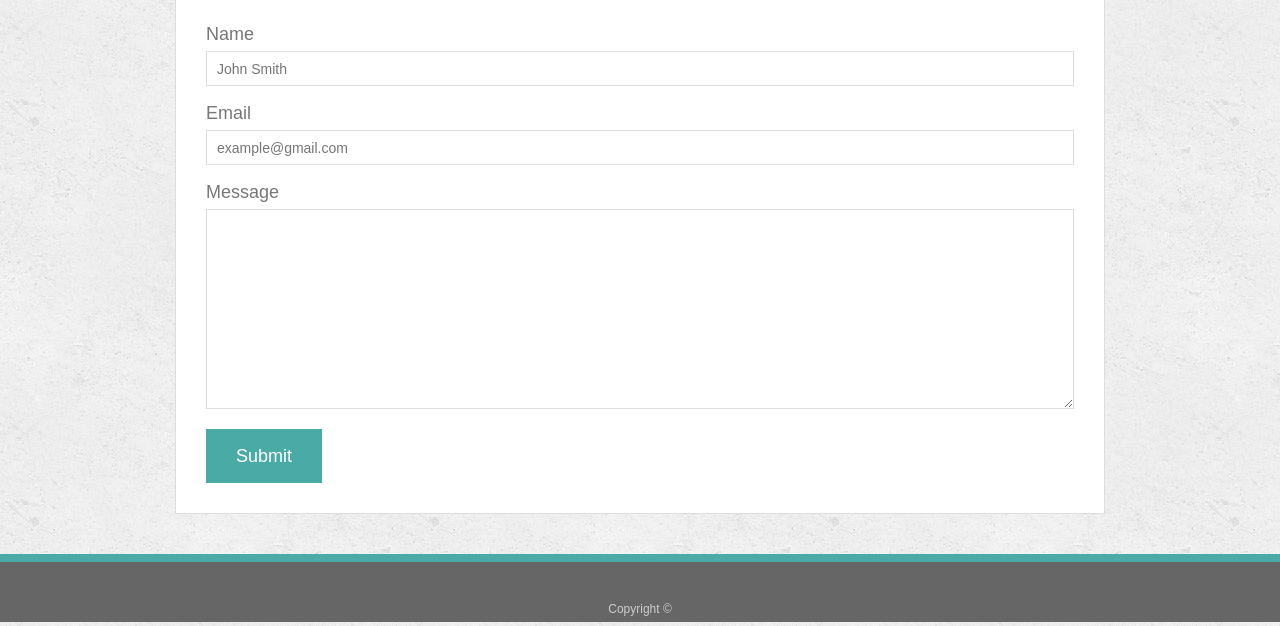
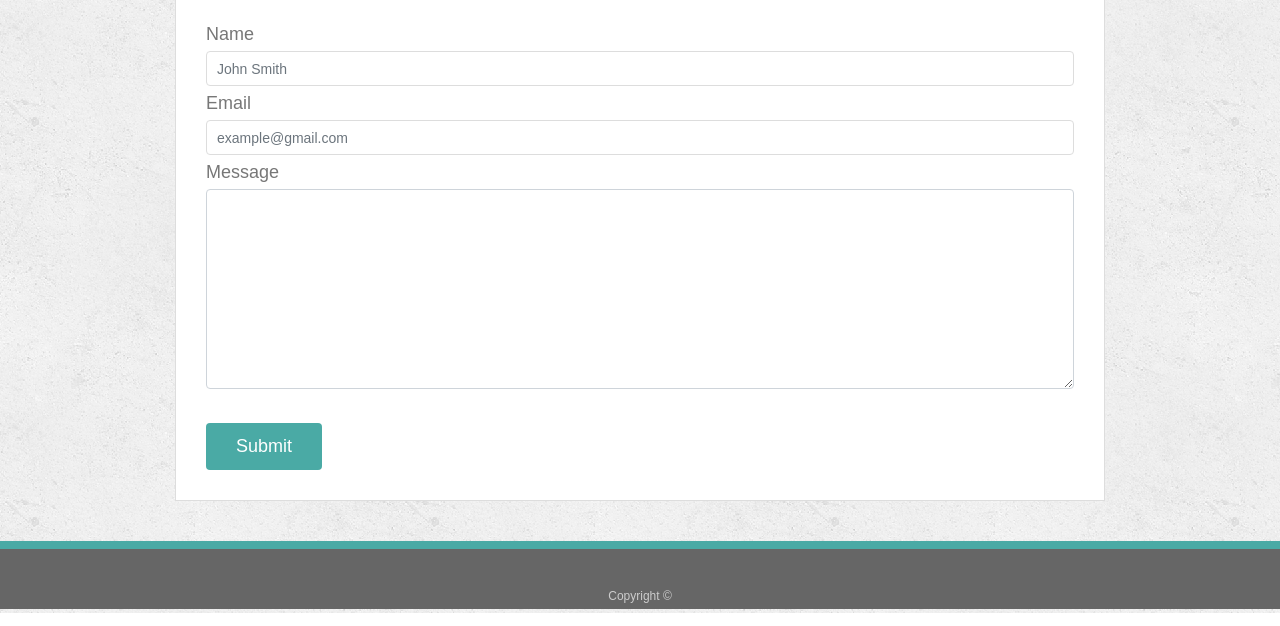
Before and after one commit to danbuckland1/Bootstrap-Portfolio, a plain HTML site: page contact.html in a window 1280 px wide. Shown: the part 236-862 px from the top of the page. Drawn offline with nearby package versions, Linux system fonts and the light colour scheme.

Commit message:
Finished Contact and Portfolio pages.

```diff
--- a/contact.html
+++ b/contact.html
@@ -38,7 +38,7 @@
     </div>
   </header> -->
 
-  <div id="main-container" class="container">
+  <!-- <div id="main-container" class="container">
     <section class="main-section">
       <h1>Contact</h1>
 
@@ -62,7 +62,40 @@
 
     </section>
 
+  </div> -->
+
+
+
+  <div id="main-container" class="container">
+    <section class="main-section">
+    <h1>Contact</h1>
+  <form>
+      <div class="form-group1">
+        <label for="formGroupExampleInput">Name</label>
+        <input type="text" class="form-control" id="formGroupExampleInput" placeholder="John Smith" required="required">
+      </div>
+  <form>
+      <div class="form-group2">
+        <label for="exampleFormControlInput1">Email</label>
+        <input type="email" class="form-control" id="exampleFormControlInput1" placeholder="example@gmail.com" required="required">
+      </div>
+
+      <div class="form-group3">
+        <label for="exampleFormControlTextarea1">Message</label>
+        <textarea class="form-control" id="exampleFormControlTextarea1" rows="3"></textarea>
+      </div>
+      <br>
+    <input class="btn btn-primary" type="submit" value="Submit">
+
+    </form>
   </div>
+</section>
+
+
+
+
+
+
 
   <footer>
     <div class="container">
```
Also changed, not shown: portfolio.html (+12 -6 lines), style.css (line endings or trailing spaces).
